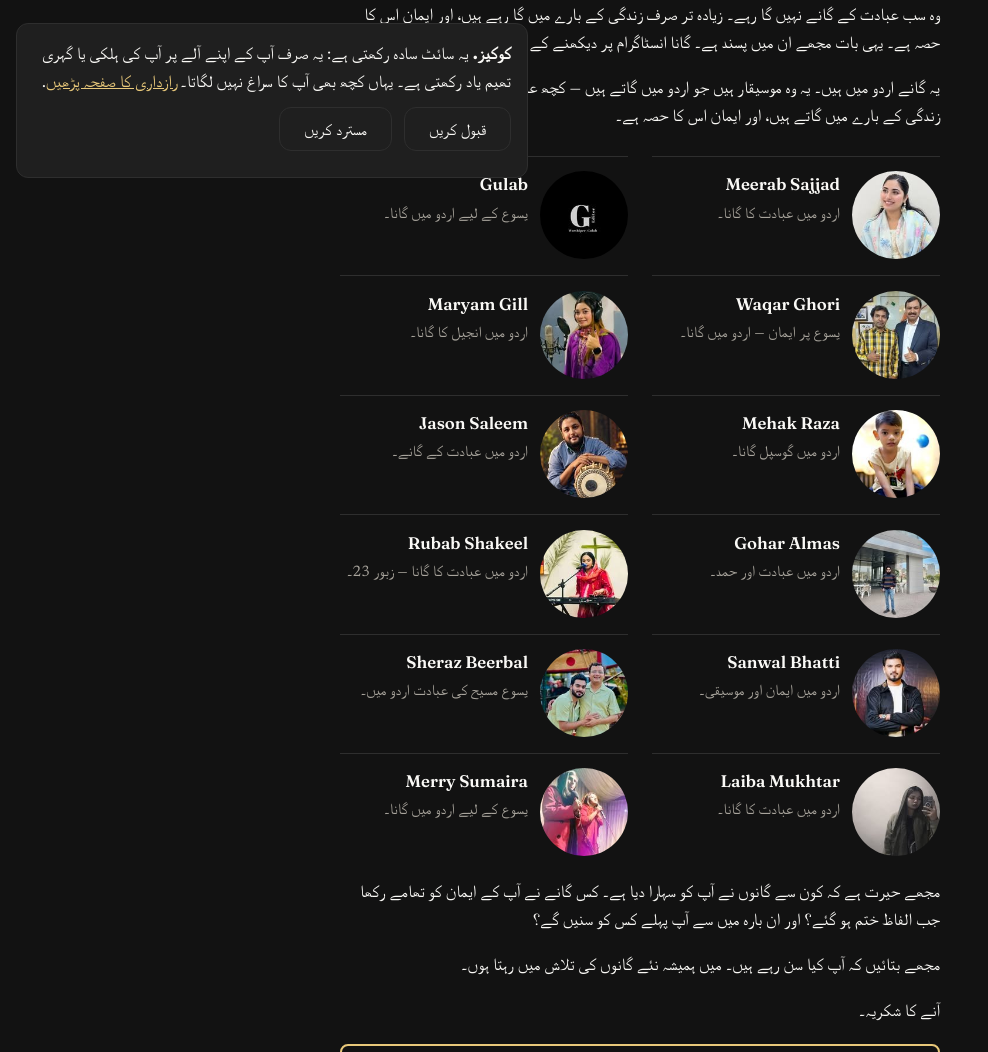
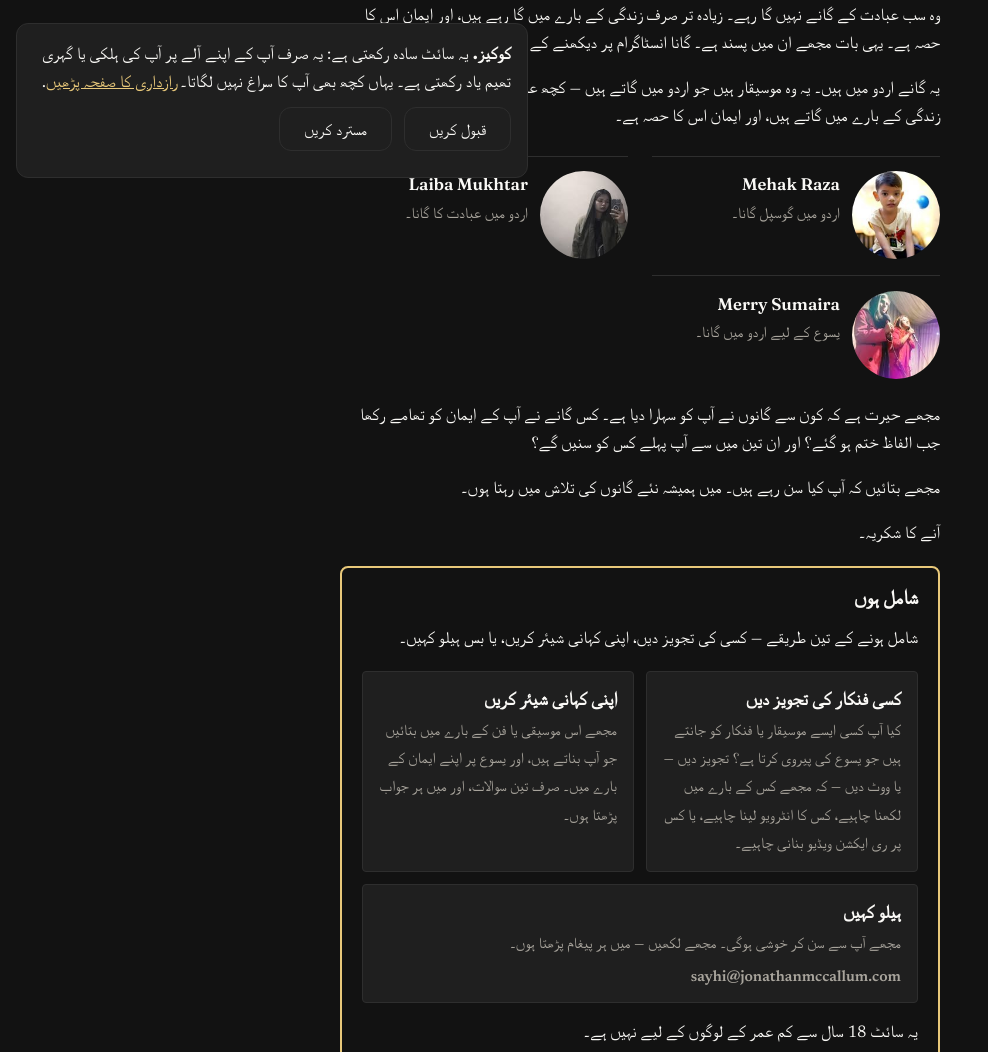
Before and after one commit to streamjonathan/jonathanmccallum-ur, an Eleventy site: page content/posts/2026-11-23-music-and-faith.md in a window 1280 px wide. Shown: the part 606-1658 px from the top of the page, without its empty margins (0-988 px from the left). Built offline with nearby package versions, Linux system fonts and the light colour scheme; Eleventy itself is replaced by a stand-in of ours; files that its build step writes are made by us from their sources.

Commit message:
Remove 9 Urdu musicians from Music and Faith (per Jonathan)

```diff
--- a/content/posts/2026-11-23-music-and-faith.md
+++ b/content/posts/2026-11-23-music-and-faith.md
@@ -3,7 +3,7 @@ title: "موسیقی اور ایمان"
 date: 2026-11-23
 slug: music-and-faith
 draft: false
-shareImage: /images/music-faith/meerab_sajjad_official.jpg
+shareImage: /images/music-faith/mehakrazagospelsinger.jpg
 ---
 
 میں انسٹاگرام پر موسیقاروں کو سننے میں بہت وقت گزارتا ہوں۔ یہ کچھ ایسے ہیں جنہیں میں حال ہی میں سن رہا ہوں۔
@@ -17,55 +17,10 @@ shareImage: /images/music-faith/meerab_sajjad_official.jpg
 یہ گانے اردو میں ہیں۔ یہ وہ موسیقار ہیں جو اردو میں گاتے ہیں — کچھ عبادت کے گانے گاتے ہیں، کچھ زندگی کے بارے میں گاتے ہیں، اور ایمان اس کا حصہ ہے۔
 
 <div class="ig-grid">
-<a class="ig-card" href="https://www.instagram.com/reel/Db5HQ7XIm0b/" target="_blank" rel="noopener">
-<img class="ig-card__img" src="/images/music-faith/meerab_sajjad_official.jpg" alt="Meerab Sajjad" loading="lazy" width="150" height="150">
-<span class="ig-card__text"><span class="ig-card__name">Meerab Sajjad</span>
-<span class="ig-card__note">اردو میں عبادت کا گانا۔</span></span>
-</a>
-<a class="ig-card" href="https://www.instagram.com/reel/DaPKFJVzFXD/" target="_blank" rel="noopener">
-<img class="ig-card__img" src="/images/music-faith/worshiper_gulab.jpg" alt="Gulab" loading="lazy" width="150" height="150">
-<span class="ig-card__text"><span class="ig-card__name">Gulab</span>
-<span class="ig-card__note">یسوع کے لیے اردو میں گانا۔</span></span>
-</a>
-<a class="ig-card" href="https://www.instagram.com/reel/DdUAAWxMXYs/" target="_blank" rel="noopener">
-<img class="ig-card__img" src="/images/music-faith/waqar_ghori_official.jpg" alt="Waqar Ghori" loading="lazy" width="150" height="150">
-<span class="ig-card__text"><span class="ig-card__name">Waqar Ghori</span>
-<span class="ig-card__note">یسوع پر ایمان — اردو میں گانا۔</span></span>
-</a>
-<a class="ig-card" href="https://www.instagram.com/reel/DfxRk4dsvW4/" target="_blank" rel="noopener">
-<img class="ig-card__img" src="/images/music-faith/maryamgill_official.jpg" alt="Maryam Gill" loading="lazy" width="150" height="150">
-<span class="ig-card__text"><span class="ig-card__name">Maryam Gill</span>
-<span class="ig-card__note">اردو میں انجیل کا گانا۔</span></span>
-</a>
 <a class="ig-card" href="https://www.instagram.com/reel/Db7aGZ9MKCb/" target="_blank" rel="noopener">
 <img class="ig-card__img" src="/images/music-faith/mehakrazagospelsinger.jpg" alt="Mehak Raza" loading="lazy" width="150" height="150">
 <span class="ig-card__text"><span class="ig-card__name">Mehak Raza</span>
 <span class="ig-card__note">اردو میں گوسپل گانا۔</span></span>
-</a>
-<a class="ig-card" href="https://www.instagram.com/reel/DeHRGHGhgbu/" target="_blank" rel="noopener">
-<img class="ig-card__img" src="/images/music-faith/jasonsaleemofficial.jpg" alt="Jason Saleem" loading="lazy" width="150" height="150">
-<span class="ig-card__text"><span class="ig-card__name">Jason Saleem</span>
-<span class="ig-card__note">اردو میں عبادت کے گانے۔</span></span>
-</a>
-<a class="ig-card" href="https://www.instagram.com/reel/DNM217cqfh9/" target="_blank" rel="noopener">
-<img class="ig-card__img" src="/images/music-faith/gohar_almas_music.jpg" alt="Gohar Almas" loading="lazy" width="150" height="150">
-<span class="ig-card__text"><span class="ig-card__name">Gohar Almas</span>
-<span class="ig-card__note">اردو میں عبادت اور حمد۔</span></span>
-</a>
-<a class="ig-card" href="https://www.instagram.com/reel/DdTTmAwoqLZ/" target="_blank" rel="noopener">
-<img class="ig-card__img" src="/images/music-faith/rubab_shakeel_official.jpg" alt="Rubab Shakeel" loading="lazy" width="150" height="150">
-<span class="ig-card__text"><span class="ig-card__name">Rubab Shakeel</span>
-<span class="ig-card__note">اردو میں عبادت کا گانا — زبور 23۔</span></span>
-</a>
-<a class="ig-card" href="https://www.instagram.com/reel/DdYrQEaM5S7/" target="_blank" rel="noopener">
-<img class="ig-card__img" src="/images/music-faith/sanwal_bhatti1.jpg" alt="Sanwal Bhatti" loading="lazy" width="150" height="150">
-<span class="ig-card__text"><span class="ig-card__name">Sanwal Bhatti</span>
-<span class="ig-card__note">اردو میں ایمان اور موسیقی۔</span></span>
-</a>
-<a class="ig-card" href="https://www.instagram.com/reel/DdD5I9vs5Kb/" target="_blank" rel="noopener">
-<img class="ig-card__img" src="/images/music-faith/sheraz_beerbal.jpg" alt="Sheraz Beerbal" loading="lazy" width="150" height="150">
-<span class="ig-card__text"><span class="ig-card__name">Sheraz Beerbal</span>
-<span class="ig-card__note">یسوع مسیح کی عبادت اردو میں۔</span></span>
 </a>
 <a class="ig-card" href="https://www.instagram.com/reel/DbGMqo7oH1d/" target="_blank" rel="noopener">
 <img class="ig-card__img" src="/images/music-faith/laiba_mukhtar_randhawa.jpg" alt="Laiba Mukhtar" loading="lazy" width="150" height="150">
@@ -79,7 +34,7 @@ shareImage: /images/music-faith/meerab_sajjad_official.jpg
 </a>
 </div>
 
-مجھے حیرت ہے کہ کون سے گانوں نے آپ کو سہارا دیا ہے۔ کس گانے نے آپ کے ایمان کو تھامے رکھا جب الفاظ ختم ہو گئے؟ اور ان بارہ میں سے آپ پہلے کس کو سنیں گے؟
+مجھے حیرت ہے کہ کون سے گانوں نے آپ کو سہارا دیا ہے۔ کس گانے نے آپ کے ایمان کو تھامے رکھا جب الفاظ ختم ہو گئے؟ اور ان تین میں سے آپ پہلے کس کو سنیں گے؟
 
 مجھے بتائیں کہ آپ کیا سن رہے ہیں۔ میں ہمیشہ نئے گانوں کی تلاش میں رہتا ہوں۔
 
```
Also changed, not shown: content/images/music-faith/gohar_almas_music.jpg (deleted), content/images/music-faith/jasonsaleemofficial.jpg (deleted), content/images/music-faith/maryamgill_official.jpg (deleted), content/images/music-faith/meerab_sajjad_official.jpg (deleted), content/images/music-faith/rubab_shakeel_official.jpg (deleted), content/images/music-faith/sanwal_bhatti1.jpg (deleted), content/images/music-faith/sheraz_beerbal.jpg (deleted), content/images/music-faith/waqar_ghori_official.jpg (deleted), content/images/music-faith/worshiper_gulab.jpg (deleted).
